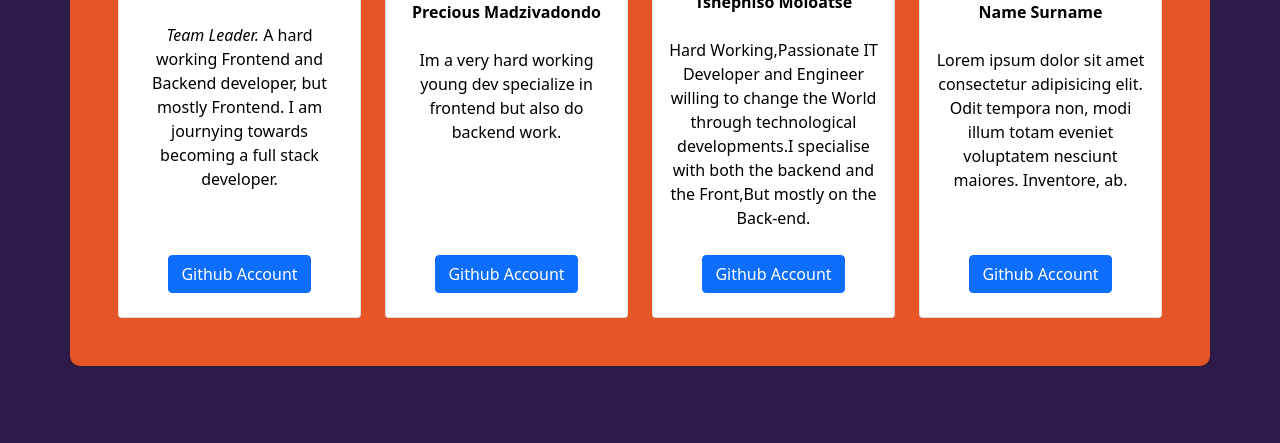
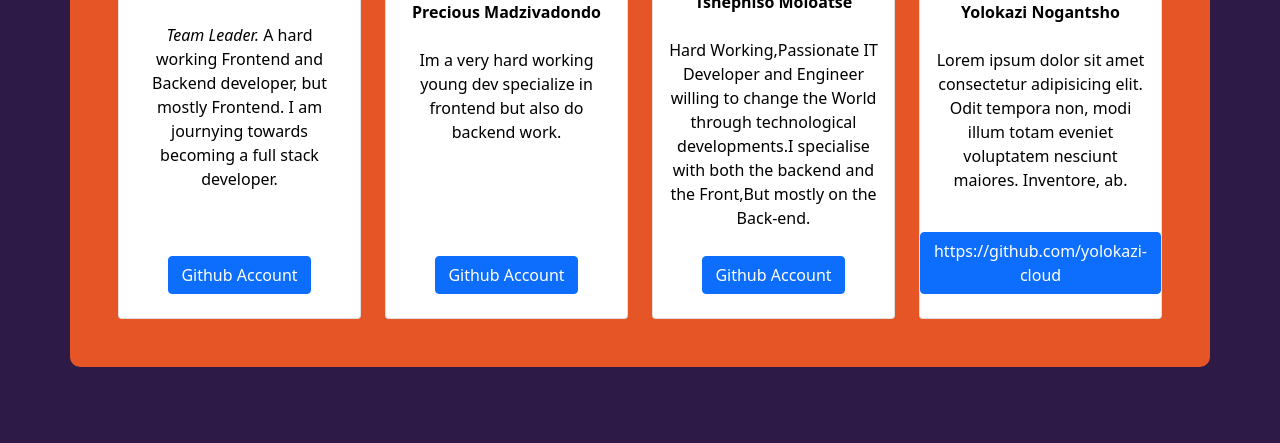
Before and after one commit to lntlemeza/git-group-practice, a plain HTML site: page index.html in a window 1280 px wide. Shown: the part 357-800 px from the top of the page. Drawn offline with Linux system fonts and the light colour scheme.

Commit message:
Update index.html

```diff
--- a/index.html
+++ b/index.html
@@ -89,15 +89,15 @@
                             <img class="rounded-circle m-3" src="images/logo.webp" alt="">
 
                             <!-- Change Name and Surname -->
-                            <div class="card-title fw-bold">Name Surname</div>
+                            <div class="card-title fw-bold">Yolokazi Nogantsho</div>
                             <div class="card-text pt-3">
-                                <!-- Remove dummy text and Write Something about you. Brief -->
+                                <!-- I am an aspiring Java developer,however with an interest in Web Application design predominantly inbackend but not exclusive in frontend design. Brief -->
                                 Lorem ipsum dolor sit amet consectetur adipisicing elit. Odit tempora non, modi illum totam eveniet voluptatem nesciunt maiores. Inventore, ab.
                             </div>
                         </div>
                         <div class="pt-4 mb-4">
                             <!-- Add Github link -->
-                            <a href="" class="btn btn-primary">Github Account</a>
+                            <a href="" class="btn btn-primary">https://github.com/yolokazi-cloud</a>
                         </div>
                     </div>
                 </div>
```
